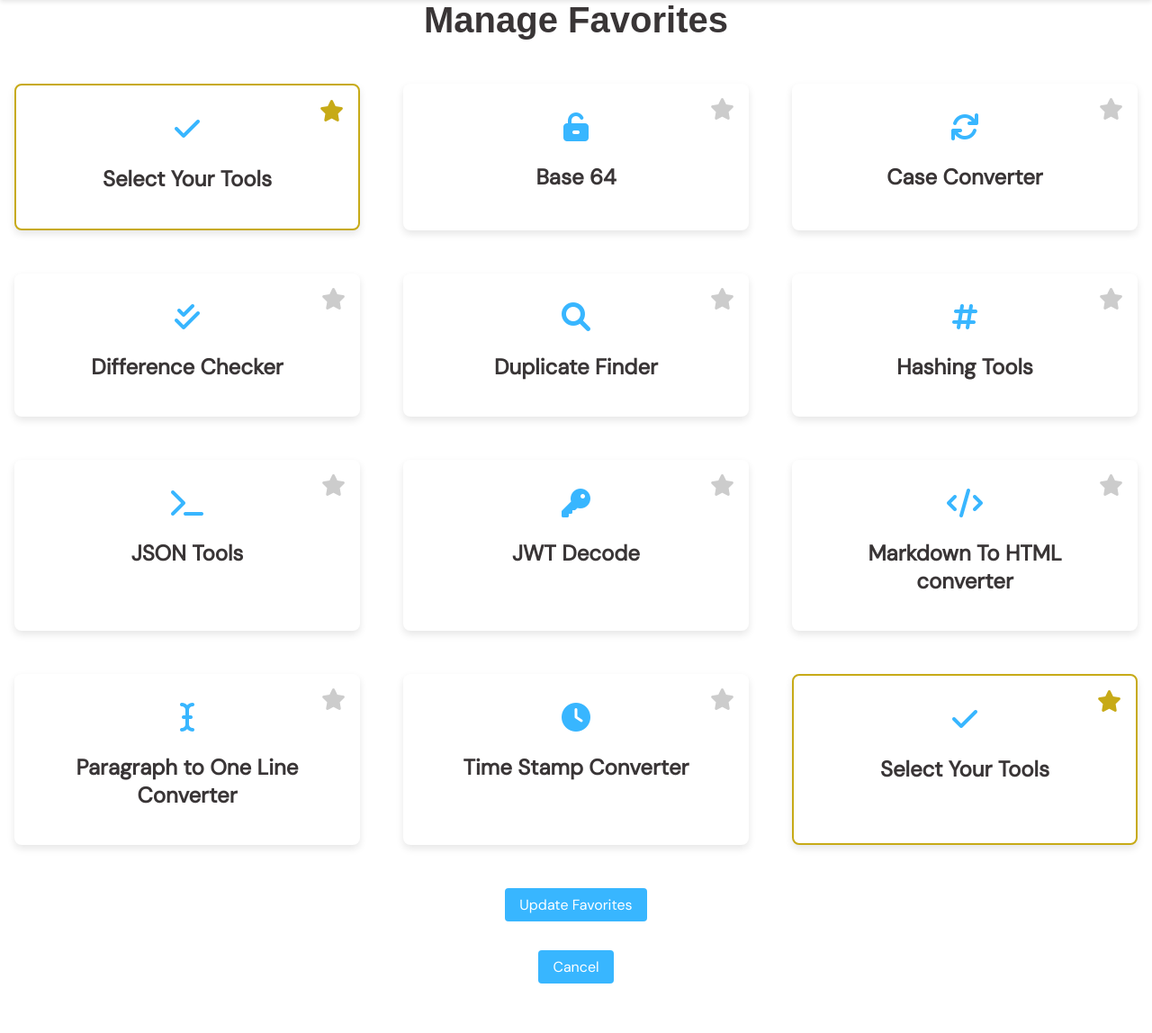
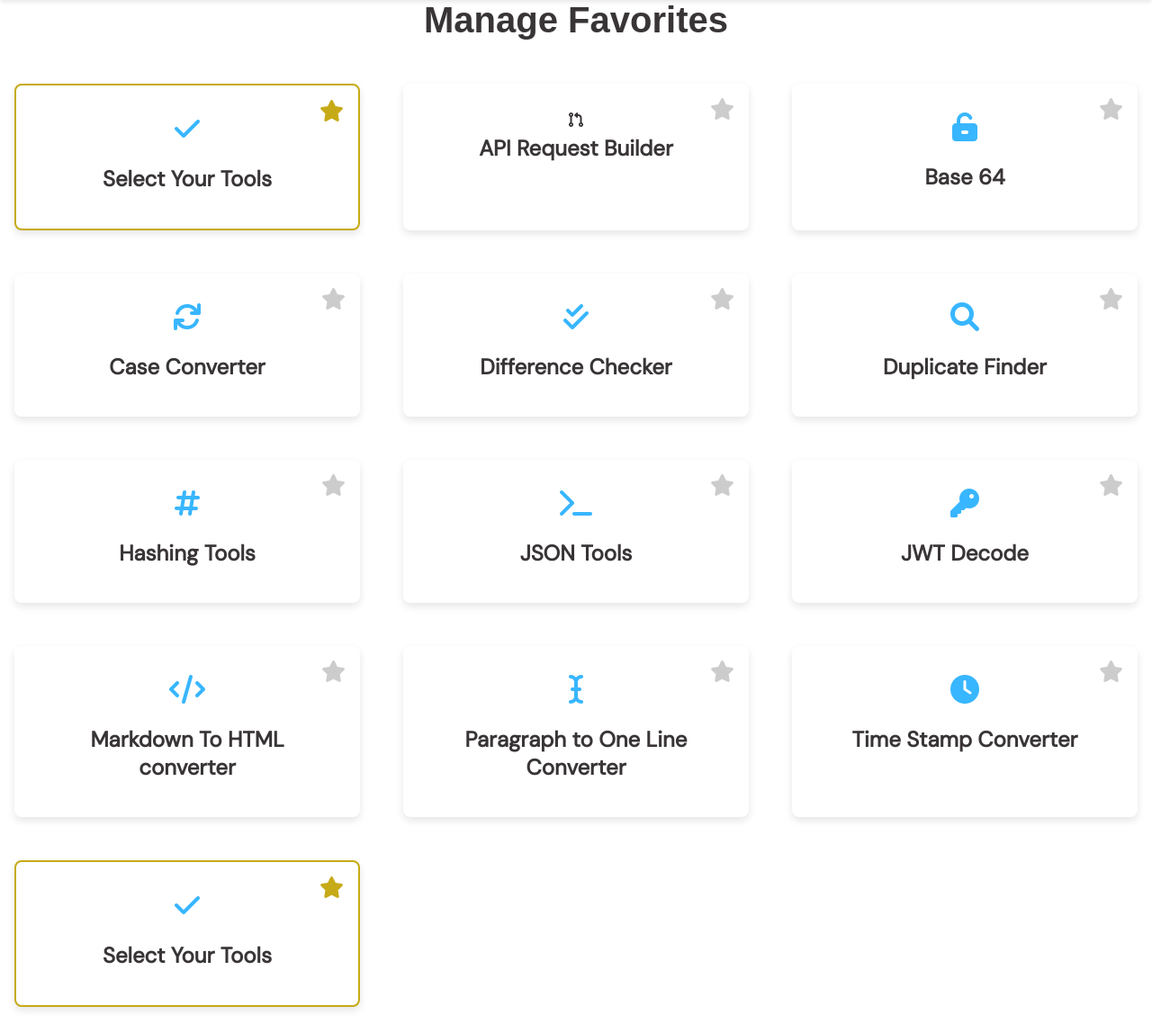
Before and after one commit to MR-VL/Consolidev, a PHP site: page /manageFavorites.php in a window 1280 px wide. Shown: the part 61-1209 px from the top of the page at 90% size. Run offline with PHP 8.4, Linux system fonts and the light colour scheme; the visitor is signed in with stand-in values (Sample User, id 1); data that the repository does not hold is empty; some web fonts are replaced.

Commit message:
fav bar insertion logic

```diff
--- a/Main.php
+++ b/Main.php
@@ -39,7 +39,7 @@ if (!isset($_SESSION['username'])) {
 
 
         <div class="tool-cards">
-            <a href="apirequestbuilder.php.php" class="tool-card">
+            <a href="apirequestbuilder.php" class="tool-card">
                 <i class="fa-solid fa-code-pull-request"></i>
                 <h3>API Request Builder</h3>
                 <p>Easily build and test API requests</p>
--- a/managefavorites.php
+++ b/managefavorites.php
@@ -58,9 +58,15 @@ $username = $_SESSION['username'];
         <div class="tools-list">
 
             <div class="tool-card" style="pointer-events: none; border: solid 2px #c7aa17;">
-                <span class="fa fa-star star" value="Base64"></span>
+                <span class="fa fa-star star" value="APIRequestBuilder"></span>
                 <i class="fa-solid fa-check tool-icon"></i>
                 <h3>Select Your Tools</h3>
+            </div>
+            <div class="tool-card">
+                <span class="fa fa-star star" value="APIRequestBuilder"></span>
+                <i class="fa-solid fa-code-pull-request"></i>
+                <h3>API Request Builder</h3>
+
             </div>
             <div class="tool-card">
                 <span class="fa fa-star star" value="Base64"></span>
--- a/updatefavorites.php
+++ b/updatefavorites.php
@@ -13,6 +13,7 @@ if ($_SERVER['REQUEST_METHOD'] == 'POST') {
     global $connect;
     // Define all possible tools that can be favorited
     $allTools = [
+        'APIRequestBuilder',
         'Base64',
         'CaseConverter',
         'DifferenceChecker',
```
